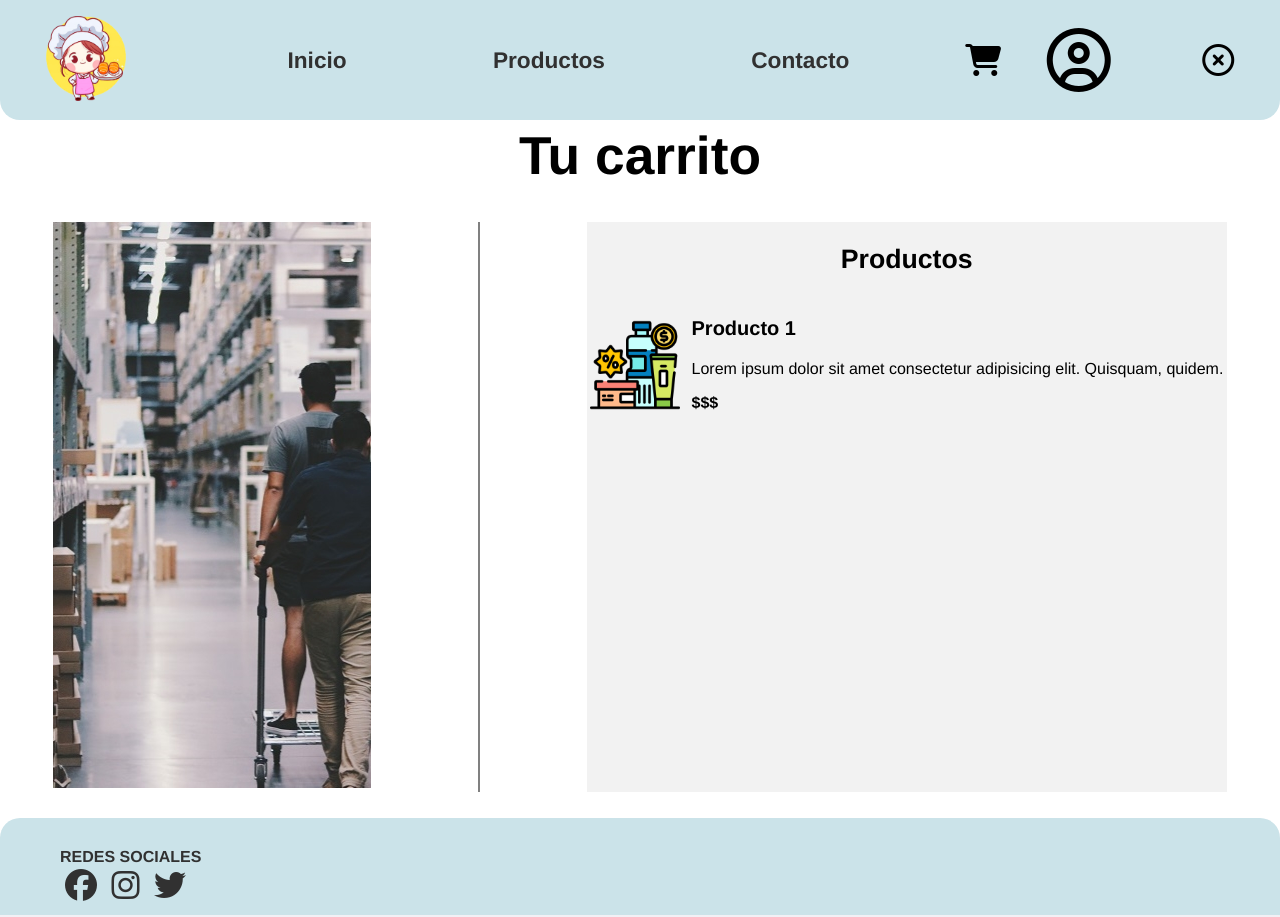
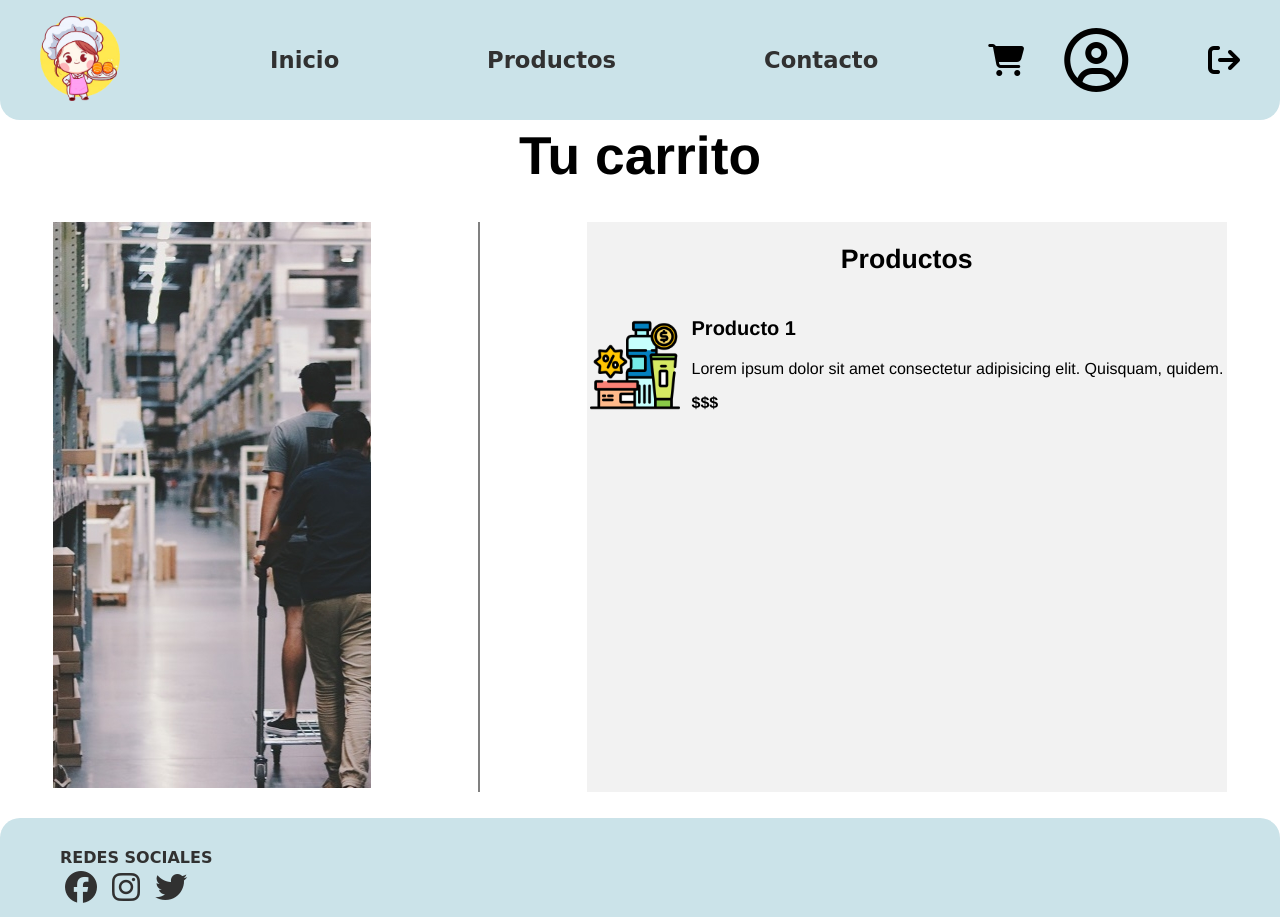
Before and after one commit to jesus-antulio/ProyectoFDW, a PHP site: page /carrito.php in a window 1280 px wide. Run offline with PHP 8.4, Linux system fonts and the light colour scheme; the visitor is signed in with stand-in values (Sample User, id 1); some libraries are stand-ins or nearby versions.

Commit message:
Actualización de Tipografía
Se actualizo la tipografía con ayuda de la herramienta de Google Fonts. Además se cambio el icono de cerrar sesión

```diff
--- a/components/header.php
+++ b/components/header.php
@@ -22,7 +22,7 @@
         echo
         '<div class="perfil">
             <a href = "../pages/index.php?band=true">
-                <i class="fa-regular fa-circle-xmark fa-2x"></i>
+            <i class="fa-solid fa-arrow-right-from-bracket fa-2x"></i>
             </a>
         </div>';
     }
--- a/pages/index.php
+++ b/pages/index.php
@@ -20,7 +20,10 @@
         <script src="https://kit.fontawesome.com/933e55e7ca.js" crossorigin="anonymous"></script>
         <link rel="stylesheet" href="../styles/compartido.css">
         <link rel="stylesheet" href="../styles/homePage.css">
-    </head>
+        <!-- FUENTES -->
+        <link rel="preconnect" href="https://fonts.googleapis.com">
+        <link rel="preconnect" href="https://fonts.gstatic.com" crossorigin>
+        <link href="https://fonts.googleapis.com/css2?family=Comfortaa:wght@300&family=Courgette&family=Pacifico&family=Tillana&display=swap" rel="stylesheet">
     <body>
         <?php include '../components/header.php'; ?>
 
--- a/styles/compartido.css
+++ b/styles/compartido.css
@@ -1,6 +1,7 @@
-body{ padding: 0; margin: 0;}
+body{ padding: 0; margin: 0; }
 
 .header{
+    font-family: 'Comfortaa', cursive;
     margin: auto;
     display: flex;
     position: fixed;
@@ -19,7 +20,7 @@
 }
 .header .menu{
     margin: auto;
-    font-family: "Helvetica Neue",Helvetica,Arial,sans-serif;
+    /* font-family: "Helvetica Neue",Helvetica,Arial,sans-serif; */
     font-size: 17pt;
     text-decoration: none;
     font-weight: bold;
@@ -58,7 +59,8 @@
 }
 
 .footer{
-    font-family: "Helvetica Neue",Helvetica,Arial,sans-serif;
+    font-family: 'Comfortaa', cursive;
+    /* font-family: "Helvetica Neue",Helvetica,Arial,sans-serif; */
     margin: auto;
     /* display: flex; */
     height: 20%;
```
Also changed, not shown: styles/homePage.css (+5 -4 lines).
